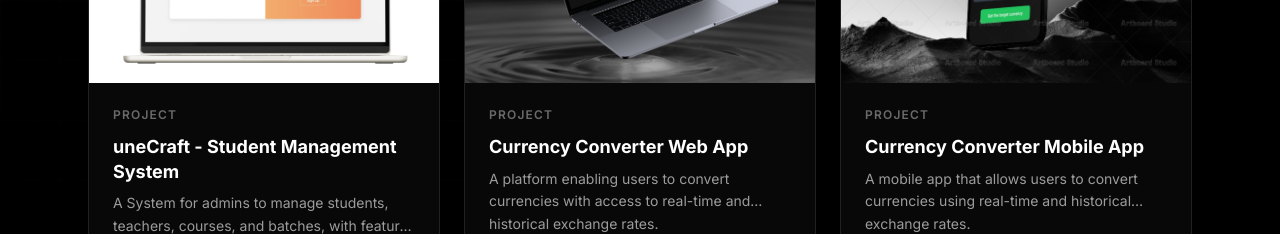
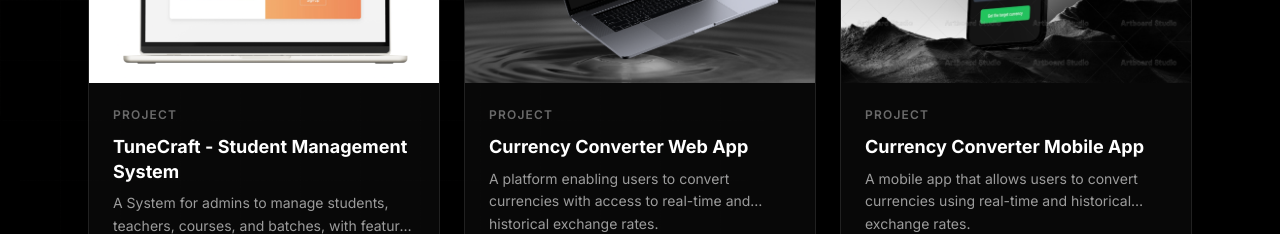
Before and after one commit to Chandupa2001/portfolio-new, a React (Vite) app: page / in a window 1280 px wide. Shown: the part 2820-3054 px from the top of the page. Built offline with nearby package versions, Linux system fonts and the light colour scheme.

Commit message:
Fix typo in project title from 'uneCraft' to 'TuneCraft'

```diff
--- a/src/data/projects.js
+++ b/src/data/projects.js
@@ -36,7 +36,7 @@
   },
   {
     id: "4",
-    title: "uneCraft - Student Management System",
+    title: "TuneCraft - Student Management System",
     description:
       "A System for admins to manage students, teachers, courses, and batches, with features for enrollment and streamlined course administration.",
     stack: ["React", "Node.js","Express.js","MongoDB","API"],
```
